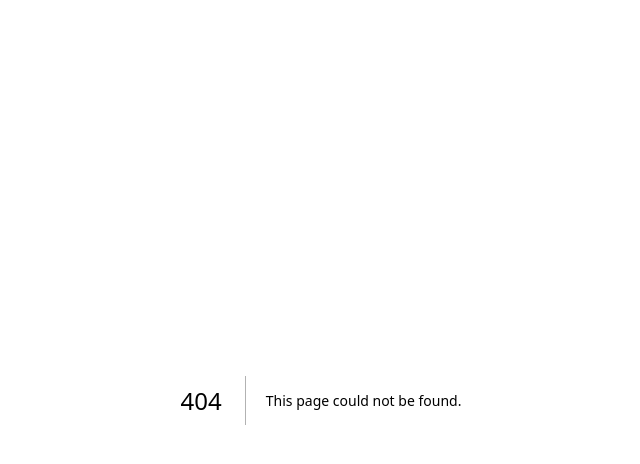
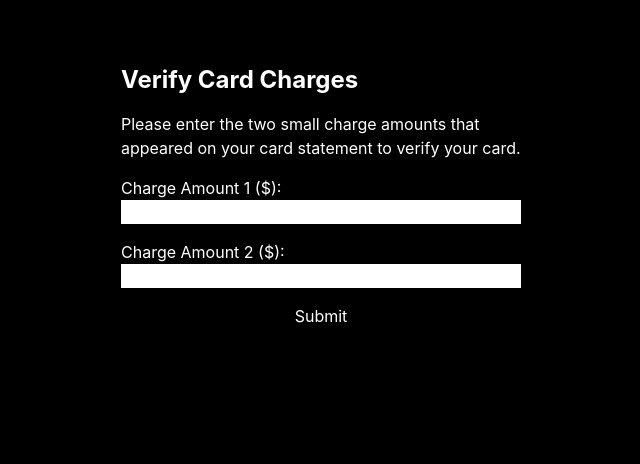
Before and after one commit to ftvinc0176/Betr-Crypto, a Next.js app: page /register/verify-charges in a window 1280 px wide. Before the commit this address had no page. Shown: the top 464 px of the page, without its empty margins (319-959 px from the left). Built offline with nearby package versions, Linux system fonts and the light colour scheme.

Commit message:
Add verify-charges registration step page for card charge amount verification

```diff
--- /dev/null
+++ b/src/app/register/verify-charges/page.tsx
@@ -0,0 +1,29 @@
+import React from "react";
+import { useRouter, useSearchParams } from "next/navigation";
+
+export default function VerifyChargesPage() {
+  const router = useRouter();
+  const searchParams = useSearchParams();
+  const userId = searchParams.get("userId");
+
+  // TODO: Fetch user and show charge verification UI
+
+  return (
+    <div className="max-w-md mx-auto mt-10 p-6 bg-black rounded-lg shadow-lg text-white">
+      <h2 className="text-2xl font-bold mb-4">Verify Card Charges</h2>
+      <p className="mb-4">Please enter the two small charge amounts that appeared on your card statement to verify your card.</p>
+      {/* Add form for charge amount verification here */}
+      <form className="space-y-4">
+        <div>
+          <label>Charge Amount 1 ($):</label>
+          <input type="number" step="0.01" min="0" className="input w-full" required />
+        </div>
+        <div>
+          <label>Charge Amount 2 ($):</label>
+          <input type="number" step="0.01" min="0" className="input w-full" required />
+        </div>
+        <button type="submit" className="btn btn-primary w-full">Submit</button>
+      </form>
+    </div>
+  );
+}
```
